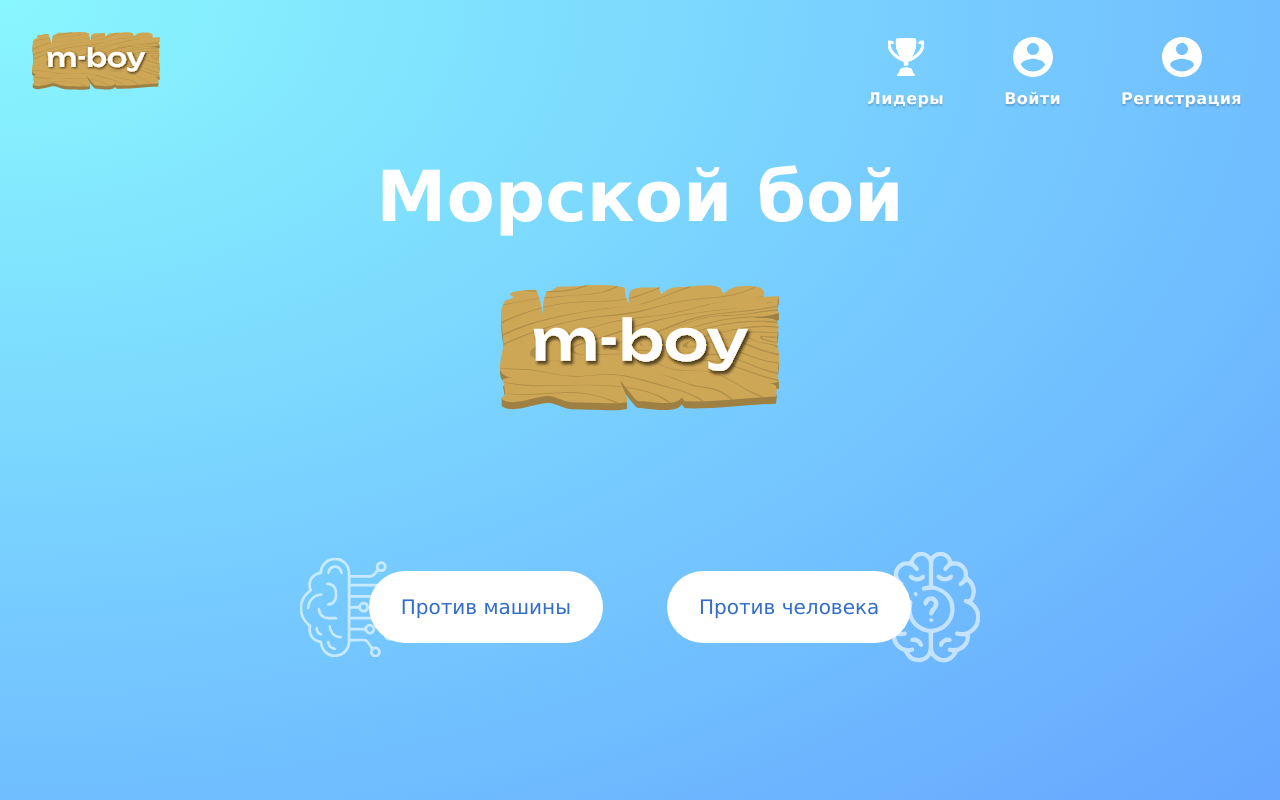
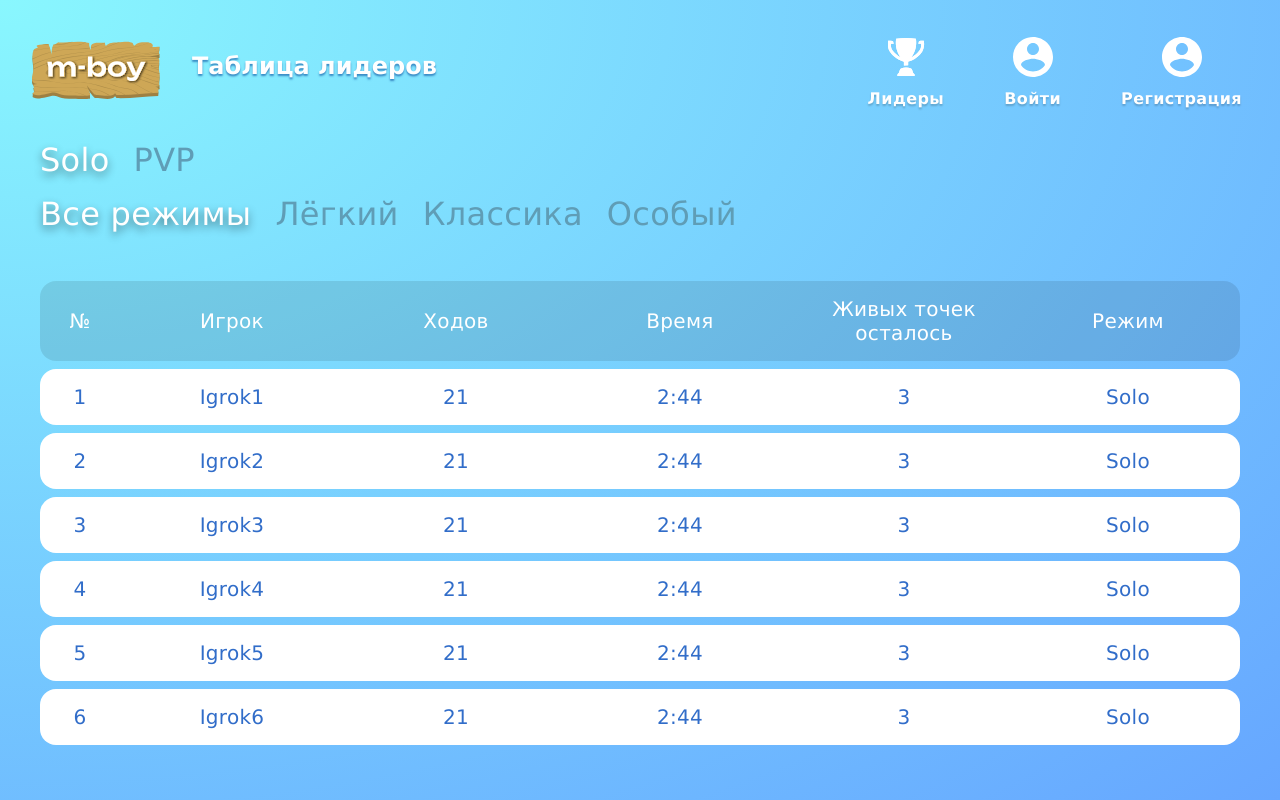
Before and after one commit to wave103x/rs-clone, a website built with webpack: page rs-clone/client/src/index.html in a window 1280 px wide. Both pictures are taken after a click on the button "Лидеры". Built offline with nearby package versions, Linux system fonts and the light colour scheme; a web font is replaced by a local one.

Commit message:
feat: add rout basic

```diff
--- a/rs-clone/client/src/components/App.ts
+++ b/rs-clone/client/src/components/App.ts
@@ -1,25 +1,29 @@
 import Header from './Views/Header/Header';
 import StartView from './Views/StartView/StartView';
-import PreGameView from './Views/PreGameView/PreGameView';
-import GameType from '../enums/game-type';
-import Routing from './Routing/Routing';
+import Routing from './Router/Router';
 import AuthPage from './AuthPage/AuthPage';
+import Leaderboard from './Views/Leaderboard/Leaderboard';
 import AppTag from '../enums/app-tag';
 
 class App {
-  private _router = Routing.getInstance();
   private _header = new Header();
-  private _startView = new StartView(this._router);
-  private _pregameView = new PreGameView(GameType.solo);
+  private _startView = new StartView();
   private _auth = new AuthPage();
+  private _leaderboard = new Leaderboard();
+  private _router = new Routing(this._header, this._startView, this._leaderboard);
   private _component = document.body;
 
   constructor() {
-      const main = this._startView.createBlock(AppTag.MAIN, AppTag.MAIN);
-      main.append(this._startView.getComponent());
-      this._component.append(this._header.getComponent(), main);
+    this._component.append(
+      this._header.getComponent(),
+      this._startView.getComponent(),
+      this._leaderboard.getComponent()
+    );
+    this._router.init();
+    // const main = this._startView.createBlock(AppTag.MAIN, AppTag.MAIN);
+    // main.append(this._startView.getComponent());
+    // this._component.append(this._header.getComponent(), main);
 
-    // this._component.append(this._header.getComponent(), this._startView.getComponent());
     // this._component.append(this._header.getComponent(), this._pregameView.getComponent());
     // this._component.append(this._header.getComponent(), this._auth.getComponent());
   }
--- /dev/null
+++ b/rs-clone/client/src/components/Router/Router.ts
@@ -0,0 +1,59 @@
+import Header from '../Views/Header/Header';
+import StartView from '../Views/StartView/StartView';
+import PreGameView from '../Views/PreGameView/PreGameView';
+import Leaderboard from '../Views/Leaderboard/Leaderboard';
+import GameType from '../../enums/game-type';
+
+export default class Routing {
+  private _header: Header;
+  private _startView: StartView;
+  private _leaderboard: Leaderboard;
+
+  constructor(header: Header, startView: StartView, leaders: Leaderboard) {
+    this._header = header;
+    this._startView = startView;
+    this._leaderboard = leaders;
+
+    document.addEventListener('pageChange', (event) => {
+      console.log(1)
+      if (!(event instanceof CustomEvent)) return;
+      switch (event.detail.old) {
+        case 'start':
+          this._startView.hide();
+          break;
+        case 'pregame':
+          break;
+        case 'any':
+          this._leaderboard.hide();
+          this._startView.hide();
+          const game = document.querySelector('.game');
+          game?.remove();
+          const pregame = document.querySelector('.pregame');
+          pregame?.remove();
+          break;
+      }
+
+      switch (event.detail.new) {
+        case 'start':
+          this._startView.show();
+          this._header.setHeading('');
+          break;
+        case 'pregame-solo':
+          document.body.append(new PreGameView(GameType.solo).getComponent());
+          this._header.setHeading('Против машины');
+          break;
+        case 'pregame-pvp':
+          document.body.append(new PreGameView(GameType.online).getComponent());
+          this._header.setHeading('Против человека');
+          break;
+        case 'leaders':
+          this._leaderboard.show();
+          this._header.setHeading('Таблица лидеров');
+          break;
+      }
+    });
+  }
+  init() {
+    this._leaderboard.hide();
+  }
+}
--- a/rs-clone/client/src/components/Routing/Routing.ts
+++ /dev/null
@@ -1,20 +0,0 @@
-export default class Routing {
-  private static _insance: Routing;
-  root = '/';
-
-  private constructor() {
-
-  }
-
-  static getInstance() {
-    if (Routing._insance) return Routing._insance;
-    else {
-      this._insance = new Routing();
-      return this._insance;
-    }
-  }
-
-  startSoloGame() {
-    history.pushState(1, 'Solo game', 'solo-game');
-  }
-}
--- a/rs-clone/client/src/components/Views/Header/Header.ts
+++ b/rs-clone/client/src/components/Views/Header/Header.ts
@@ -7,12 +7,7 @@ import AuthPage from '../../AuthPage/AuthPage';
 import Server from '../../Server/Server';
 import LoginPage from '../../LoginPage/loginPage';
 
-
 class Header extends AbstractView {
-  private readonly LOGO_MAIN = '../../../assets/icons/logo-main.svg';
-  private readonly LOGO_LEADERS = '../../../assets/icons/leader-icon.svg';
-  private readonly LOGO_PERSON = '../../../assets/icons/login-icon.svg';
-  private readonly HASH = '#';
   private readonly LEADERS = 'leaders';
   private readonly LEADERS_RU = 'Лидеры';
   private readonly LOGIN = 'login';
@@ -23,17 +18,16 @@ class Header extends AbstractView {
   private loginPage: LoginPage;
   private server = new Server();
   private appMenu = document.createElement(AppTag.DIV);
-  private loginBtn = this.createButton(this.LOGIN)
-  private signUpBtn = this.createButton(this.SIGNUP)
+  private loginBtn = this.createButton(this.LOGIN);
+  private signUpBtn = this.createButton(this.SIGNUP);
   protected _component = document.createElement(AppTag.HEADER);
   private _heading = document.createElement(AppTag.H2);
-
 
   constructor() {
     super();
     this.createComponent();
-    this.authPage = new AuthPage()
-    this.loginPage = new LoginPage()
+    this.authPage = new AuthPage();
+    this.loginPage = new LoginPage();
   }
   setName() {
     if (this.authPage.nickName) {
@@ -43,12 +37,12 @@ class Header extends AbstractView {
     }
   }
   renderLoginPage() {
-    const main = document.querySelector('main')
-    main?.append(this.loginPage.getComponent())
+    const main = document.querySelector('main');
+    main?.append(this.loginPage.getComponent());
   }
   renderAuthPage() {
-    const main = document.querySelector('main')
-    main?.append(this.authPage.getComponent())
+    const main = document.querySelector('main');
+    main?.append(this.authPage.getComponent());
     this._heading.className = AppCssClass.PAGE_HEADING;
   }
 
@@ -59,25 +53,31 @@ class Header extends AbstractView {
   }
   protected createComponent(): void {
     this._component.classList.add(AppCssClass.HEADER, AppCssClass.WRAPPER);
-    const link = document.createElement(AppTag.LINK);
-    link.href = this.HASH;
     const logo = new Image();
     logo.src = require('../../../assets/icons/logo-main.svg') as string;
     logo.className = AppCssClass.LOGO;
-    link.append(logo);
+    logo.addEventListener('click', () => {
+      document.dispatchEvent(
+        new CustomEvent('pageChange', {
+          detail: {
+            old: 'any',
+            new: 'start',
+          },
+        })
+      );
+    });
 
     this._heading.className = AppCssClass.PAGE_HEADING;
     this._heading.hidden = true;
 
     const buttons = document.createElement(AppTag.DIV);
     buttons.className = AppCssClass.HEADER_BUTTONS;
-    this.loginBtn.addEventListener('click', () => this.renderLoginPage())
-    this.signUpBtn.addEventListener('click', () => this.renderAuthPage())
+    this.loginBtn.addEventListener('click', () => this.renderLoginPage());
+    this.signUpBtn.addEventListener('click', () => this.renderAuthPage());
     buttons.append(this.createButton(this.LEADERS), this.loginBtn, this.signUpBtn);
     this.createLoginDropMenu('wave103');
 
-    this._component.append(link, this._heading, buttons, this.appMenu);
-
+    this._component.append(logo, this._heading, buttons, this.appMenu);
   }
 
   private createButton(type: 'leaders' | 'login' | 'signUp'): HTMLElement {
@@ -89,6 +89,16 @@ class Header extends AbstractView {
       case this.LEADERS:
         btn.textContent = this.LEADERS_RU;
         svg.src = require('../../../assets/icons/leader-icon.svg') as string;
+        btn.addEventListener('click', () => {
+          document.dispatchEvent(
+            new CustomEvent('pageChange', {
+              detail: {
+                old: 'any',
+                new: 'leaders',
+              },
+            })
+          );
+        });
         break;
       case this.LOGIN:
         btn.textContent = this.LOGIN_RU;
--- a/rs-clone/client/src/components/Views/Header/header.scss
+++ b/rs-clone/client/src/components/Views/Header/header.scss
@@ -18,6 +18,7 @@
   width: 100%;
   max-width: 8rem;
   min-width: 2rem;
+  cursor: pointer;
 }
 
 .header__buttons {
--- a/rs-clone/client/src/components/Views/Leaderboard/Leaderboard.ts
+++ b/rs-clone/client/src/components/Views/Leaderboard/Leaderboard.ts
@@ -6,7 +6,6 @@ import AppTag from '../../../enums/app-tag';
 import './leaderboard.scss';
 
 class Leaderboard extends View {
-  private _header: Header;
   protected _component = document.createElement(AppTag.MAIN);
   private _table = document.createElement(AppTag.DIV);
   private _tempData: string[][];
@@ -15,11 +14,9 @@ class Leaderboard extends View {
   private _gameDifficlulty = document.createElement(AppTag.DIV);
   private _gameMode = document.createElement(AppTag.DIV);
 
-  constructor(header: Header) {
+  constructor() {
     super();
-    this._header = header;
     this.createComponent();
-    this._header.setHeading('Таблица лидеров');
 
     this._tempData = [
       ['1', 'Igrok1', '21', '2:44', '3', 'Solo'],
--- a/rs-clone/client/src/components/Views/PreGameView/PreGameView.ts
+++ b/rs-clone/client/src/components/Views/PreGameView/PreGameView.ts
@@ -147,9 +147,7 @@ class PreGameView extends AbstractView {
     //Переделать в роутинг
     function startGame(pregameView: PreGameView) {
       pregameView._component.remove();
-      if (pregameView.gameType === GameType.solo) {
-        document.body.append(new GameView(pregameView._board, pregameView.gameType).getComponent());
-      }
+      document.body.append(new GameView(pregameView._board, pregameView.gameType).getComponent());
     }
   }
 }
--- a/rs-clone/client/src/components/Views/StartView/StartView.ts
+++ b/rs-clone/client/src/components/Views/StartView/StartView.ts
@@ -1,25 +1,20 @@
 import View from '../View';
 import AppCssClass from '../../../enums/app-css-class';
 import AppTag from '../../../enums/app-tag';
-import Routing from '../../Routing/Routing';
+import Routing from '../../Router/Router';
 import './start-view.scss';
 
 class StartView extends View {
   private readonly PVP = 'pvp';
   private readonly SOLO = 'solo';
   private readonly MAIN_HEADING = 'Морской бой';
-  private readonly LOGO_MAIN_PATH = '../../../assets/icons/logo-main.svg';
-  private readonly LOGO_SOLO_PATH = '../../../assets/icons/solo.svg';
-  private readonly LOGO_PVP_PATH = '../../../assets/icons/pvp.svg';
   private readonly BUTTON_NAME_SOLO = 'Против машины';
   private readonly BUTTON_NAME_PVP = 'Против человека';
   private readonly EVENT_CLICK = 'click';
   protected _component = document.createElement(AppTag.DIV);
-  private _router: Routing;
 
-  constructor(router: Routing) {
+  constructor() {
     super();
-    this._router = router;
     this.createComponent();
   }
 
@@ -35,8 +30,8 @@ class StartView extends View {
     const leftBtn = this.createBtn(this.SOLO);
     const rightBtn = this.createBtn(this.PVP);
 
-    leftBtn.addEventListener(this.EVENT_CLICK, this.toGameBtnHandler.bind(this))
-    rightBtn.addEventListener(this.EVENT_CLICK, this.toGameBtnHandler.bind(this))
+    leftBtn.addEventListener(this.EVENT_CLICK, this.toSoloGameBtnHandler.bind(this))
+    rightBtn.addEventListener(this.EVENT_CLICK, this.toPVPGameBtnHandler.bind(this))
     const buttons = document.createElement(AppTag.DIV);
 
     buttons.className = AppCssClass.FIRST_VIEW_BUTTONS;
@@ -45,9 +40,21 @@ class StartView extends View {
     this._component.append(h1, logo, buttons);
   }
 
-  private toGameBtnHandler() {
-    this._router.startSoloGame();
-
+  private toSoloGameBtnHandler() {
+    document.dispatchEvent(new CustomEvent('pageChange', {
+      detail: {
+        old: 'start',
+        new: 'pregame-solo',
+      }
+    }))
+  }
+  private toPVPGameBtnHandler() {
+    document.dispatchEvent(new CustomEvent('pageChange', {
+      detail: {
+        old: 'start',
+        new: 'pregame-pvp',
+      }
+    }))
   }
 
   private createBtn(type: 'solo' | 'pvp'): HTMLDivElement {
--- a/rs-clone/client/src/components/Views/View.ts
+++ b/rs-clone/client/src/components/Views/View.ts
@@ -1,16 +1,33 @@
-import AppAttribute from "../../enums/app-attribute";
-import AppCssClass from "../../enums/app-css-class";
-import AppTag from "../../enums/app-tag";
+import AppAttribute from '../../enums/app-attribute';
+import AppCssClass from '../../enums/app-css-class';
+import AppTag from '../../enums/app-tag';
 
 abstract class View {
   protected abstract _component: Element;
 
   getComponent() {
-    if(this._component.classList.contains(AppCssClass.HIDDEN)) {
-      this._component.classList.remove(AppCssClass.HIDDEN)
+    if (this._component.classList.contains(AppCssClass.HIDDEN)) {
+      this._component.classList.remove(AppCssClass.HIDDEN);
     }
     return this._component;
   }
+
+  hide() {
+    if (this._component instanceof HTMLElement) {
+      this._component.style.visibility = 'hidden';
+      this._component.style.opacity = '0';
+      this._component.style.position = 'absolute';
+    }
+  }
+
+  show() {
+    if (this._component instanceof HTMLElement) {
+      this._component.style.visibility = 'initial';
+      this._component.style.opacity = '1';
+      this._component.style.position = 'initial';
+    }
+  }
+
 
   createBlock(element: string, className: string): Element {
     const elementToCreate = document.createElement(element);
@@ -18,27 +35,19 @@ abstract class View {
     return elementToCreate;
   }
 
-  createInput (
-    className: string,
-    type: string,
-    name: string,
-  ) {
+  createInput(className: string, type: string, name: string) {
     const input = this.createBlock(AppTag.INPUT, className);
-    input.setAttribute(AppAttribute.TYPE, type)
-    input.setAttribute(AppAttribute.NAME, name)
-    return input
+    input.setAttribute(AppAttribute.TYPE, type);
+    input.setAttribute(AppAttribute.NAME, name);
+    return input;
   }
 
-  createInputBlock (
-    blockTag: string,
-    blockClass: string,
-    id: string,
-    textContent: string): Element {
+  createInputBlock(blockTag: string, blockClass: string, id: string, textContent: string): Element {
     const inputBlock = this.createBlock(blockTag, blockClass);
     const label = this.createBlock(AppTag.LABEL, AppCssClass.FORM_LABEL);
     label.innerHTML = textContent;
-    label.setAttribute(AppAttribute.FOR, id)
-    inputBlock.append(label)
+    label.setAttribute(AppAttribute.FOR, id);
+    inputBlock.append(label);
     return inputBlock;
   }
 
```
